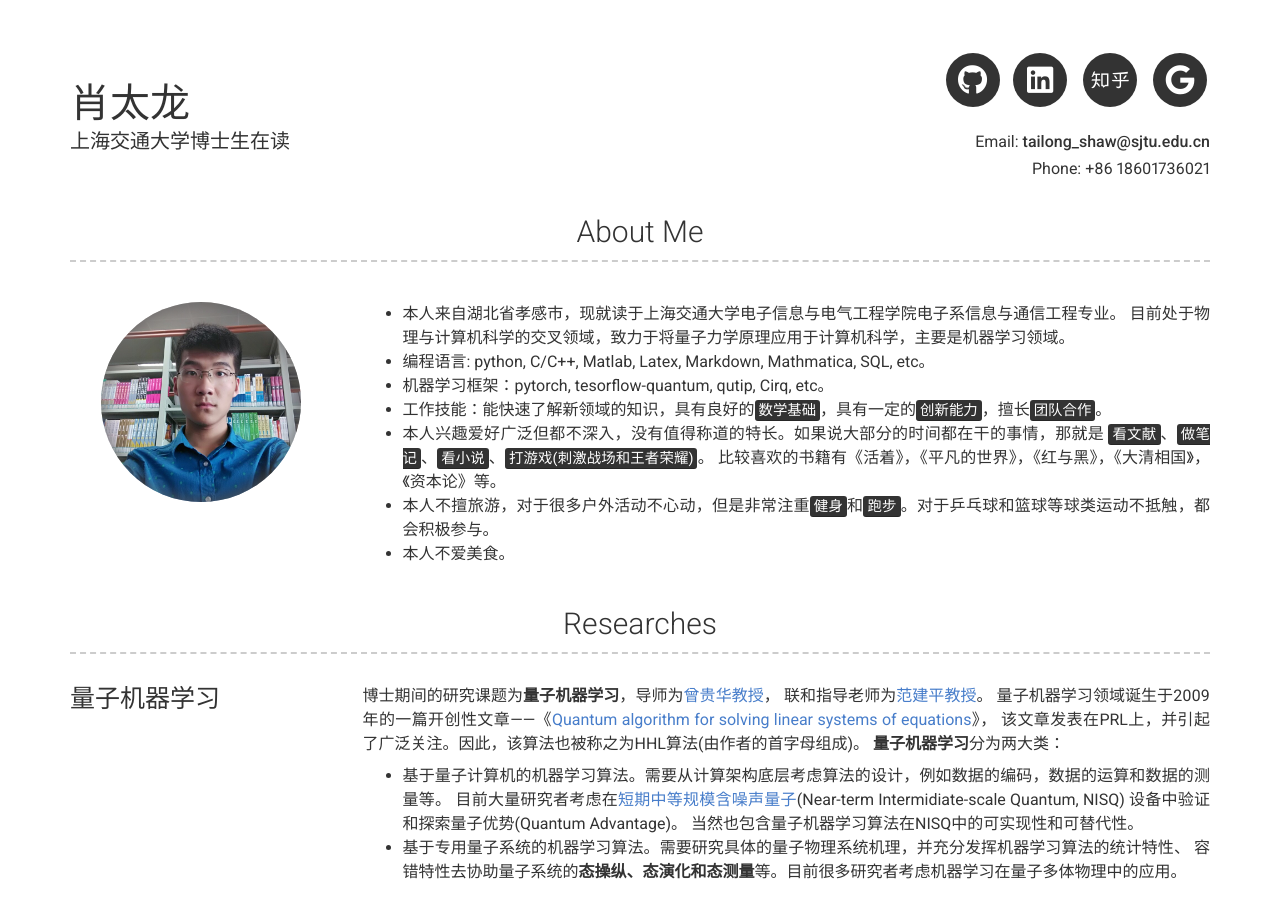
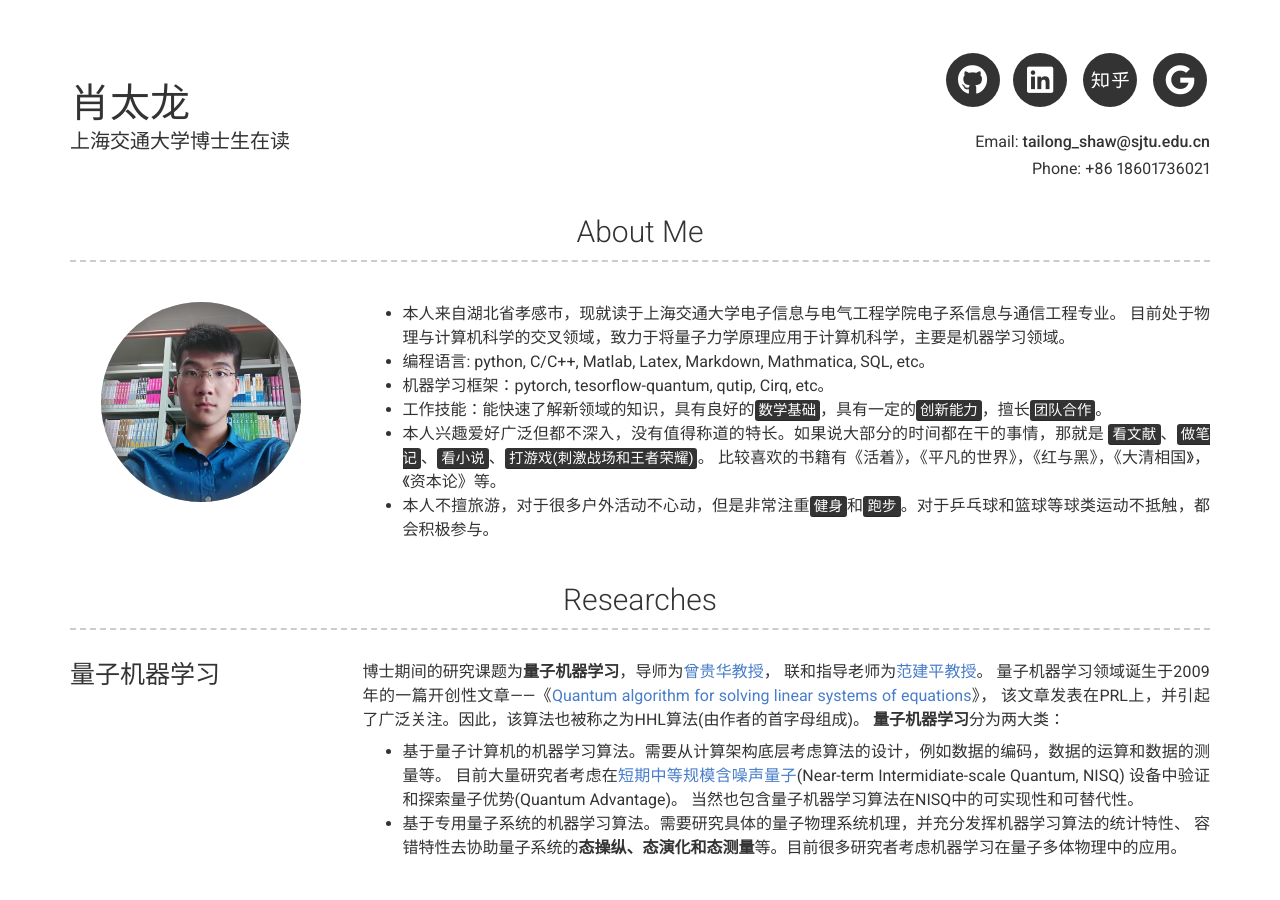
Before and after one commit to XiaoTailong/Shaw, a Jekyll site: the page built from index.md, in a window 1280 px wide and 900 px high. Built offline with Jekyll 4.4.1, drawn with Linux system fonts in a browser that asks for light colours; nearby versions of some CDN libraries.

Commit message:
Update _config.yml

```diff
--- a/_config.yml
+++ b/_config.yml
@@ -39,7 +39,6 @@ about_content: | # this will include new lines to allow paragraphs
   <mark>看文献</mark>、<mark>做笔记</mark>、<mark>看小说</mark>、<mark>打游戏(刺激战场和王者荣耀)</mark>。
   比较喜欢的书籍有《活着》，《平凡的世界》，《红与黑》，《大清相国》，《资本论》等。
   - 本人不擅旅游，对于很多户外活动不心动，但是非常注重<mark>健身</mark>和<mark>跑步</mark>。对于乒乓球和篮球等球类运动不抵触，都会积极参与。
-  - 本人不爱美食。
 # Research Interests Section
 # projects_title: Research Interests
 
@@ -64,9 +63,6 @@ more_content: | # this will include new lines to allow paragraphs
 
   6. Qi, Huamei, **Tailong Xiao**, et al. "Toward Energy-Efficient and Robust Clustering Algorithm on Mobile Ad Hoc Sensor Networks." International Conference on Combinatorial Optimization and Applications. Springer, Cham, 2017.
 
-# Publication Section
-# publication_title: Publication List
-
 # Footer
 footer_show_references: true
 
```
